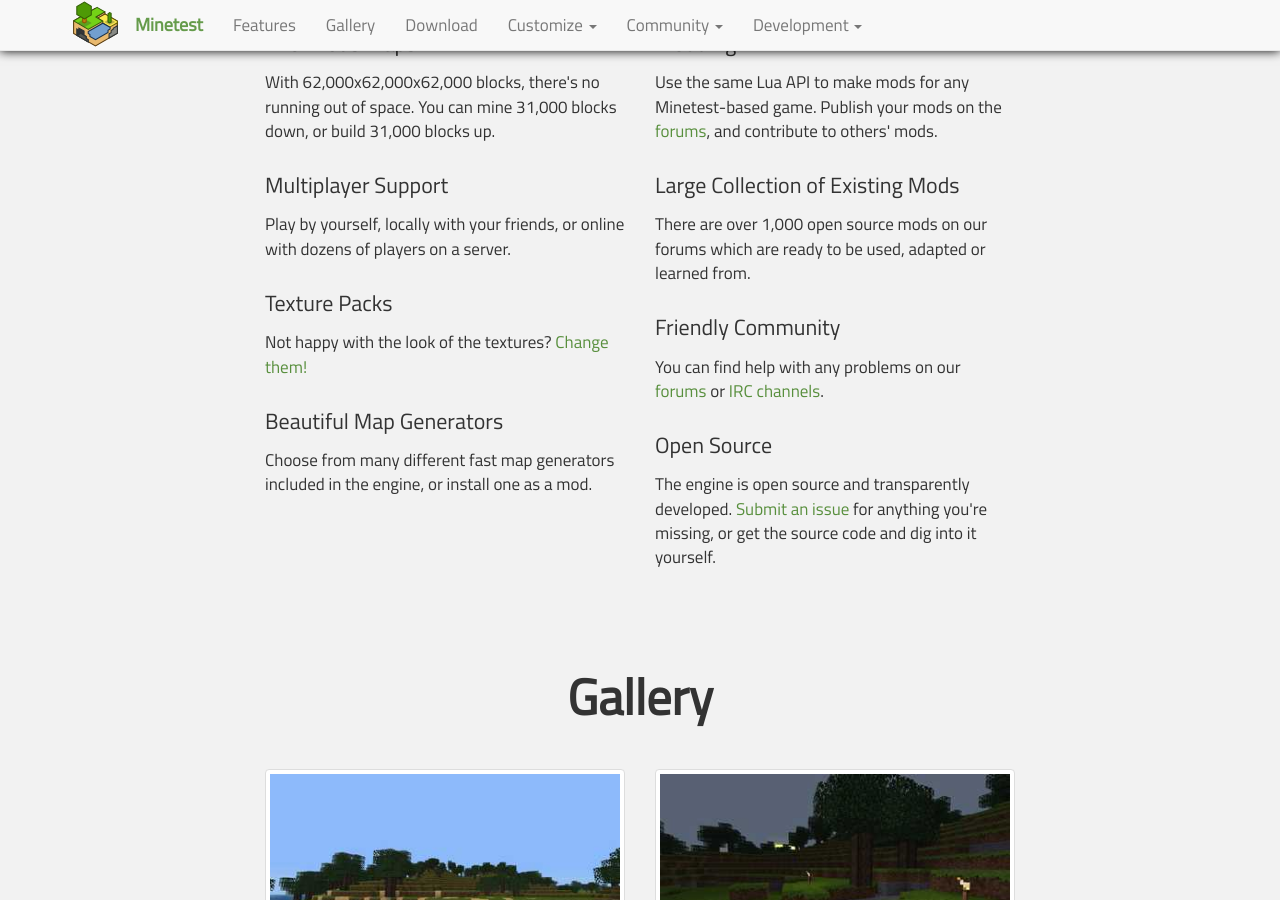
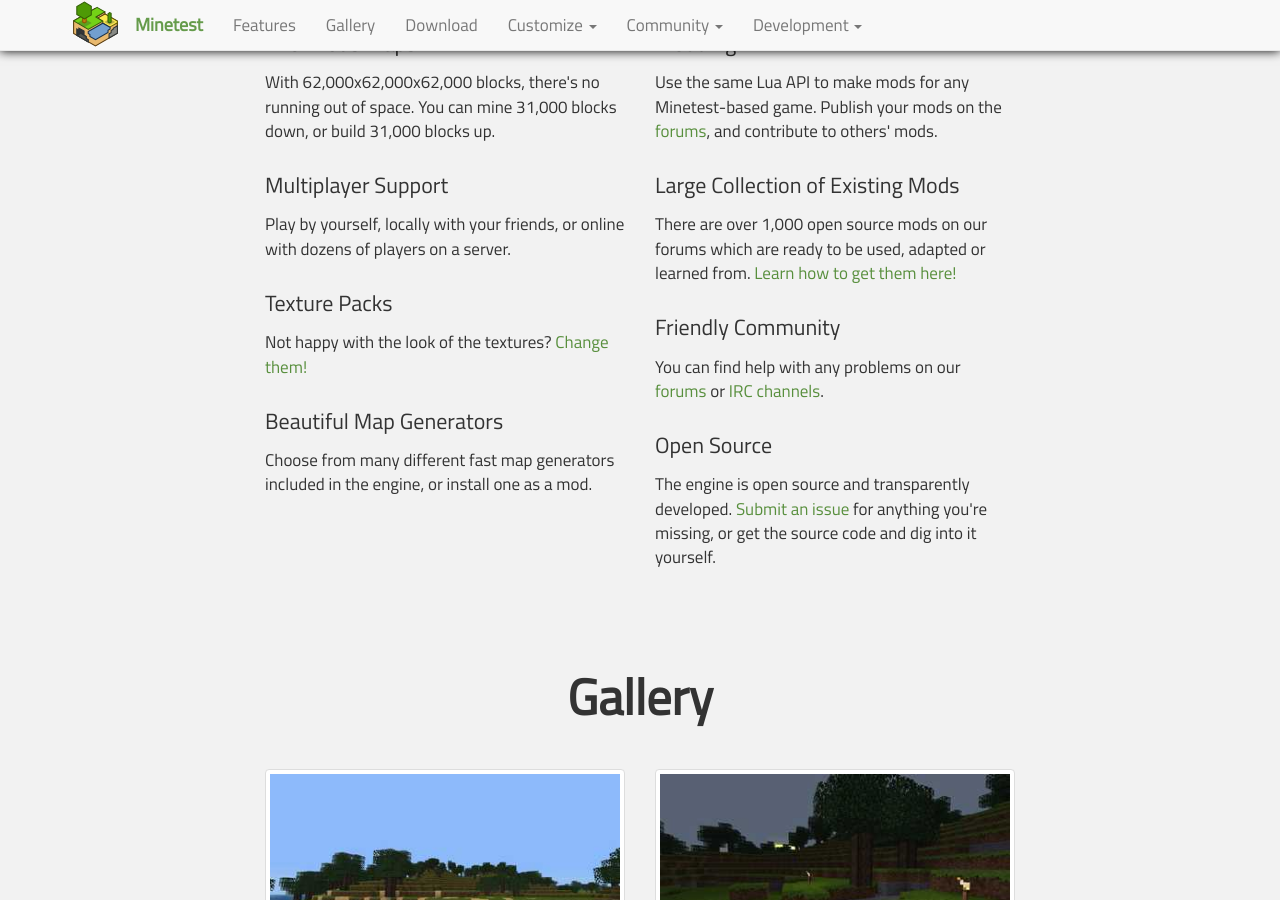
Before and after one commit to minetest/minetest.github.io, a Jekyll site: the page built from index.html, in a window 1280 px wide and 900 px high, scrolled down 1017 px. Built offline with Jekyll 4.4.1, drawn with Linux system fonts in a browser that asks for light colours; comment, search, counter and statistics services are not loaded.

Commit message:
Add link to mods section

```diff
--- a/index.html
+++ b/index.html
@@ -54,7 +54,7 @@ redirect_from:
     <div>
       <h4>Large Collection of Existing Mods</h4>
       <p>There are over 1,000 open source mods on our forums which are ready to
-         be used, adapted or learned from.
+         be used, adapted or learned from. <a href="/customize/#mods">Learn how to get them here!</a>
       </p>
     </div>
     <div>
```
